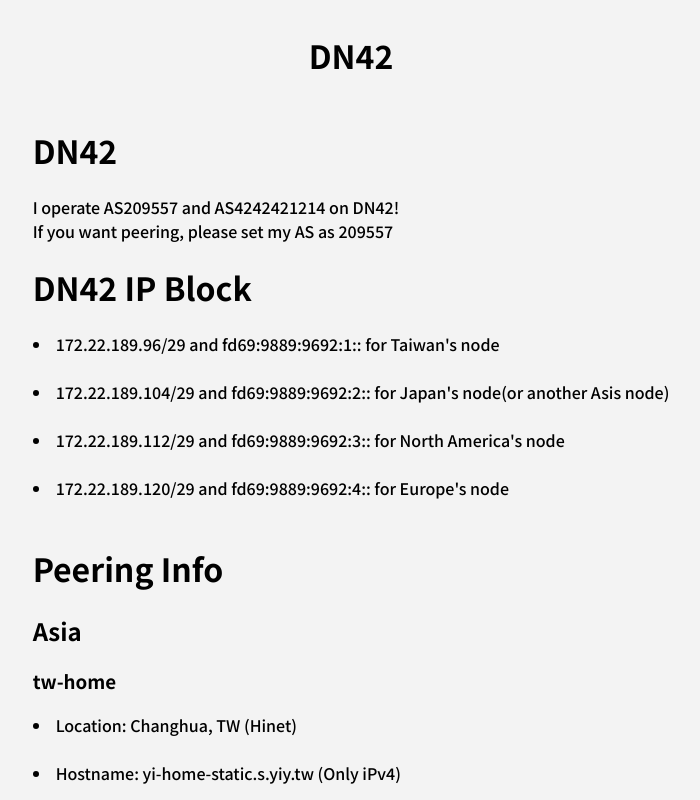
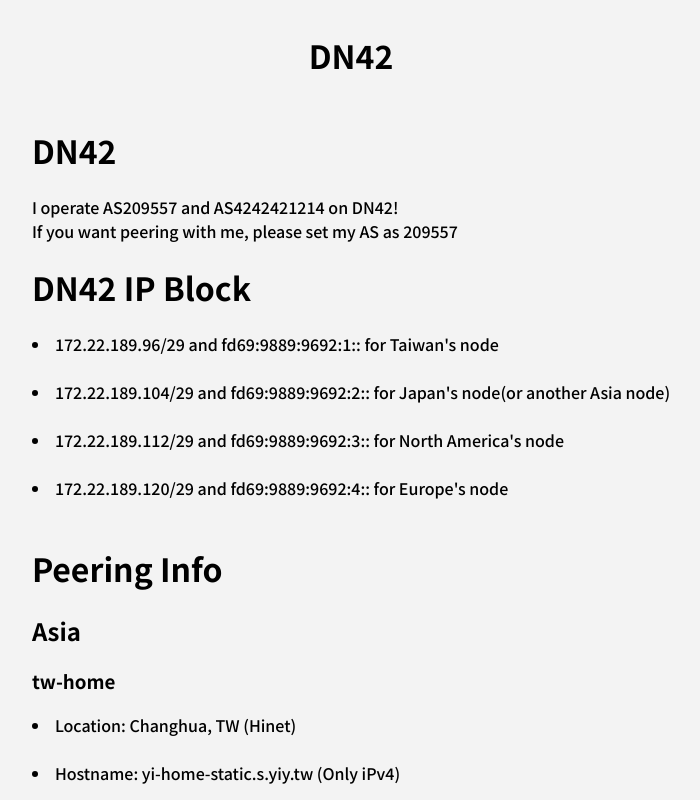
Before and after one commit to steveyiyo/SteveYi-Network, a plain HTML site: page dn42.html in a window 1280 px wide. Shown: the top 800 px of the page, without its empty margins (289-989 px from the left). Drawn offline with Linux system fonts and the light colour scheme; a web font is replaced by a local one.

Commit message:
Fixed wrong word

```diff
--- a/dn42.html
+++ b/dn42.html
@@ -32,10 +32,10 @@
             <tr>
                 <td>
                     <h1>DN42</h1>
-                    I operate AS209557 and AS4242421214 on DN42!<br> If you want peering, please set my AS as 209557<br>
+                    I operate AS209557 and AS4242421214 on DN42!<br> If you want peering with me, please set my AS as 209557<br>
                     <h1>DN42 IP Block</h1>
                     <li>172.22.189.96/29 and fd69:9889:9692:1:: for Taiwan's node</li><br>
-                    <li>172.22.189.104/29 and fd69:9889:9692:2:: for Japan's node(or another Asis node)</li><br>
+                    <li>172.22.189.104/29 and fd69:9889:9692:2:: for Japan's node(or another Asia node)</li><br>
                     <li>172.22.189.112/29 and fd69:9889:9692:3:: for North America's node</li><br>
                     <li>172.22.189.120/29 and fd69:9889:9692:4:: for Europe's node</li><br>
                     <h1>Peering Info</h1>
```
